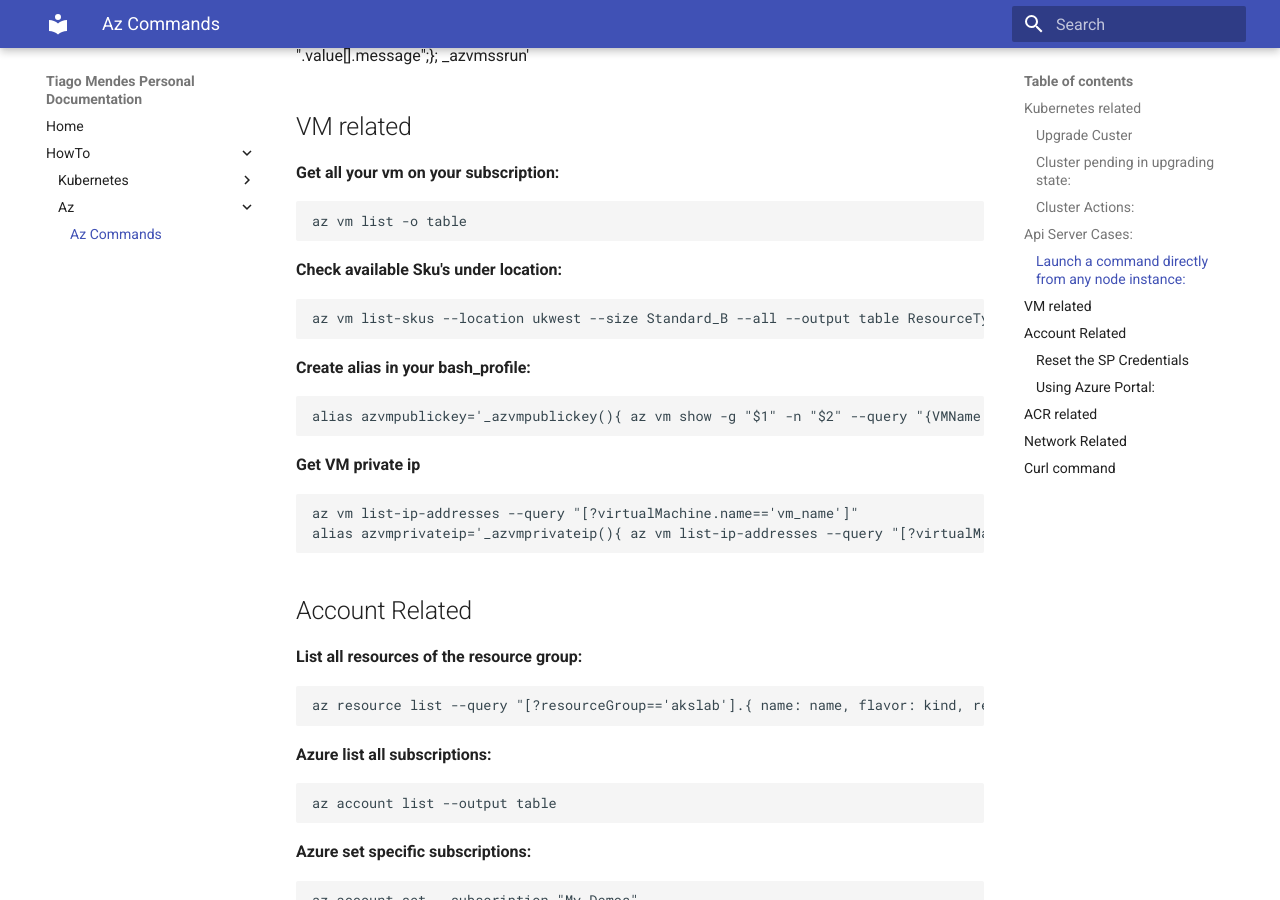
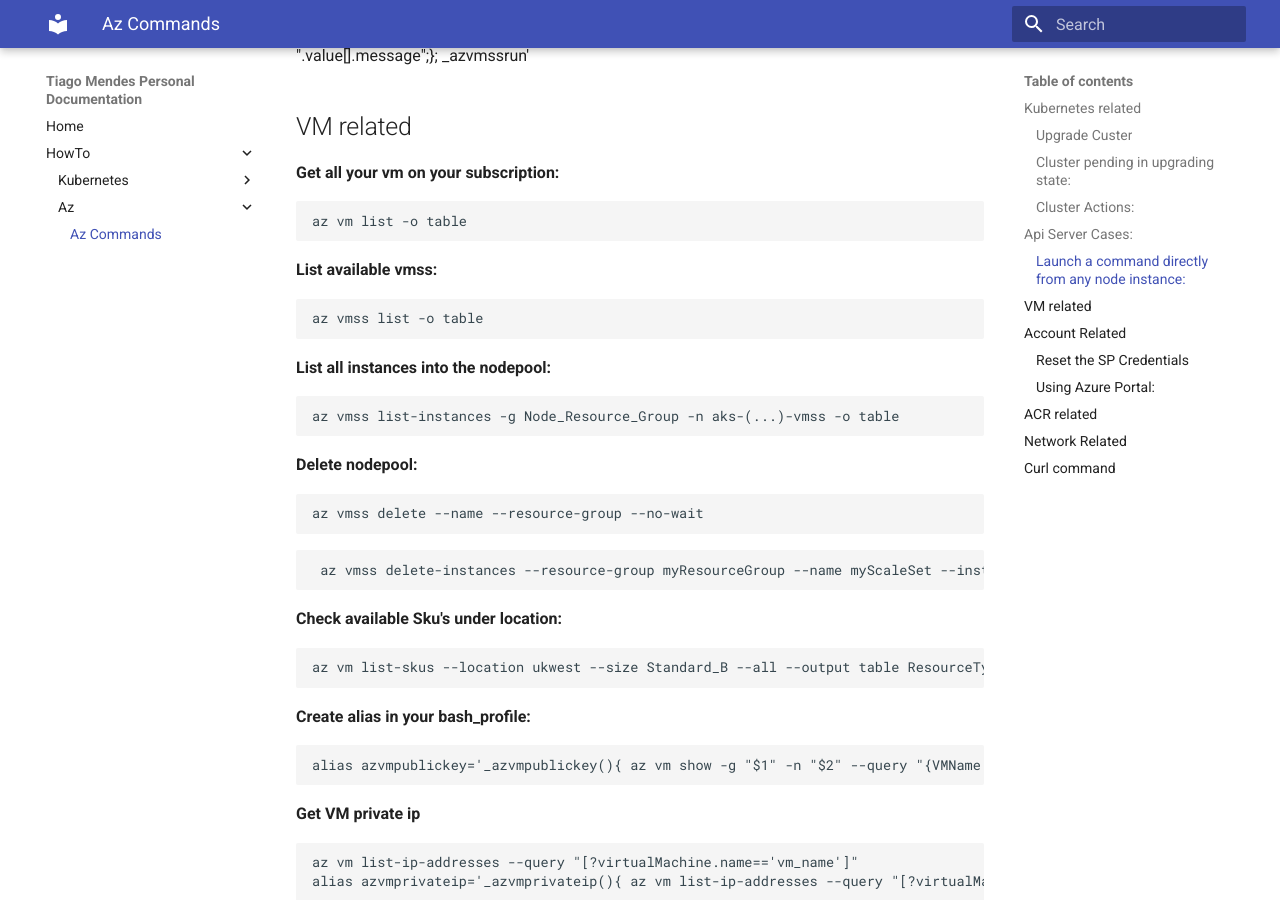
Before and after one commit to tmcmm/k8s-documentation, an MkDocs documentation site: the page built from docs/howto/az/az-help.md, in a window 1280 px wide and 900 px high, scrolled down 5053 px. Built offline with MkDocs 1.6.1 and Material for MkDocs 9.7.7, drawn with Linux system fonts in a browser that asks for light colours.

Commit message:
Update az-help.md

````diff
--- a/docs/howto/az/az-help.md
+++ b/docs/howto/az/az-help.md
@@ -203,6 +203,21 @@ __Get all your vm on your subscription:__
 ```
 az vm list -o table
 ```
+__List available vmss:__
+```
+az vmss list -o table
+```
+__List all instances into the nodepool:__
+```
+az vmss list-instances -g Node_Resource_Group -n aks-(...)-vmss -o table
+```
+__Delete nodepool:__
+```
+az vmss delete --name --resource-group --no-wait
+```
+```
+ az vmss delete-instances --resource-group myResourceGroup --name myScaleSet --instance-ids 0
+```
 __Check available Sku's under location:__
 ```
 az vm list-skus --location ukwest --size Standard_B --all --output table ResourceType Locations Name Zones
````
